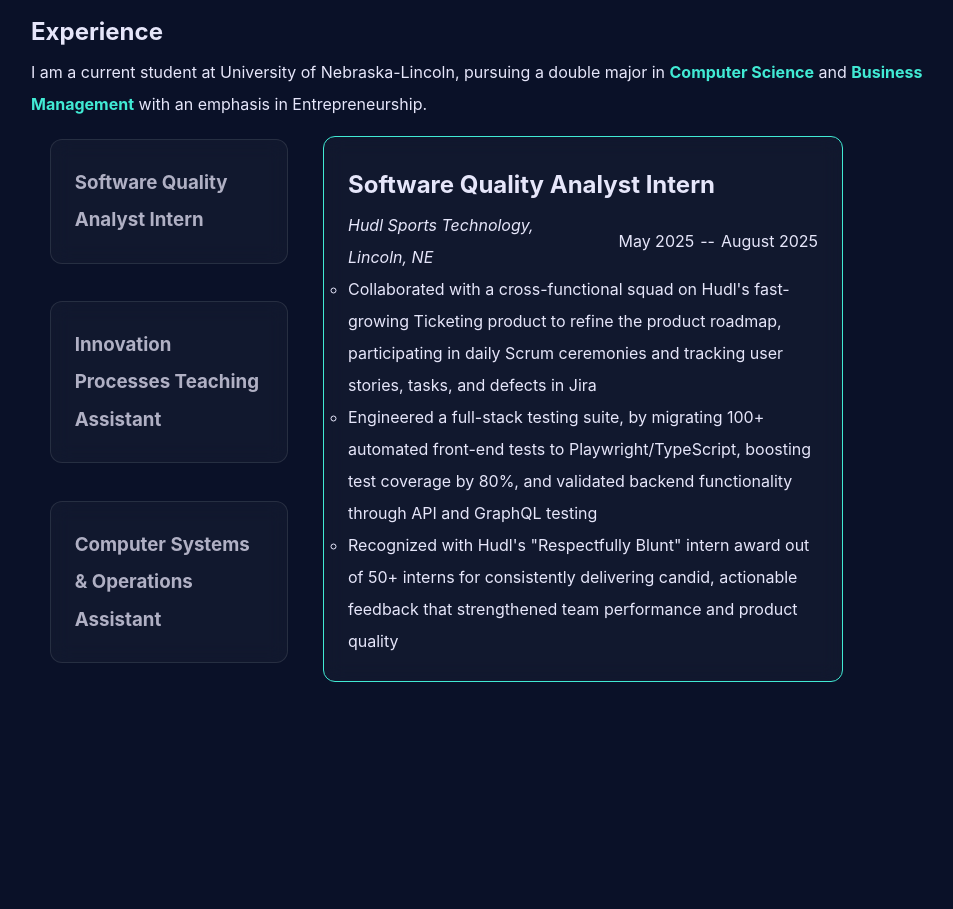
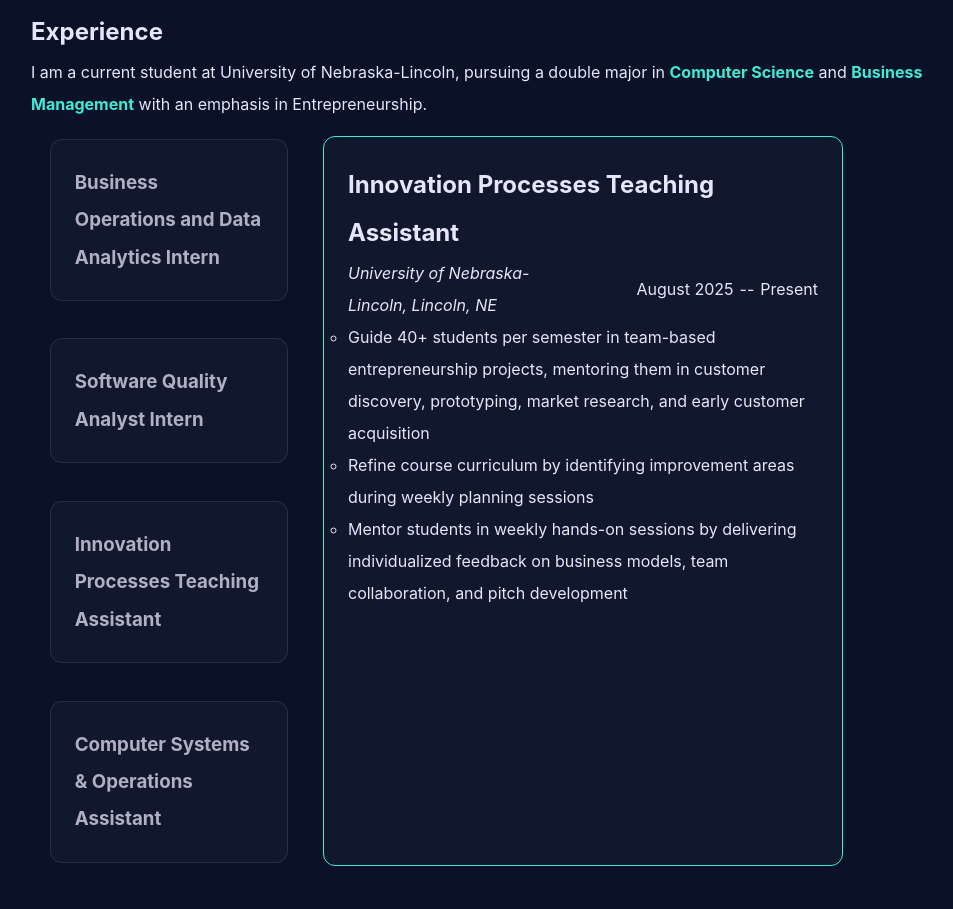
Before and after one commit to averlbacher2/averlbacher2.github.io, a React (Vite) app: page / in a window 1280 px wide. Shown: the part 960-1869 px from the top of the page, without its empty margins (173-1126 px from the left). Built offline with nearby package versions, Linux system fonts and the light colour scheme.

Commit message:
Updated experiences

```diff
--- a/src/data/experienceData.js
+++ b/src/data/experienceData.js
@@ -1,6 +1,19 @@
 const experienceData = [
     {
-        id: 1,
+        id: 2,
+        title: "Business Operations and Data Analytics Intern",
+        company: "Scout Veterinary Solutions, Remote",
+        startDate: "February 2026",
+        endDate: "August 2026",
+        description: [
+            "Led the migration of 50+ customers from manual QuickBooks invoicing to automated Stripe payments, designing the customer outreach workflow, coordinating sales follow-ups, resolving technical issues and customer concerns, and reporting progress metrics to management",
+            "Built and executed a data cleaning and enrichment pipeline to increase lead coverage by 5x by importing 32K+ sales leads into Close CRM, organizing prospect information and scoring leads to prioritize sales outreach",
+            "Partnered with management to develop a proactive churn prevention strategy, compiling and analyzing customer departure patterns to inform a categorical churn risk score and actionable intervention plan"
+        ]
+    },
+
+    {
+        id: 3,
         title: "Software Quality Analyst Intern",
         company: "Hudl Sports Technology, Lincoln, NE",
         startDate: "May 2025",
@@ -13,7 +26,7 @@
     },
 
     {
-        id: 2,
+        id: 1,
         title: "Innovation Processes Teaching Assistant",
         company: "University of Nebraska-Lincoln, Lincoln, NE",
         startDate: "August 2025",
@@ -26,7 +39,7 @@
     },
 
     {
-        id: 3,
+        id: 4,
         title: "Computer Systems & Operations Assistant",
         company: "RXSolutions Compounding Pharmacy, Papillion, NE",
         startDate: "April 2020",
```
